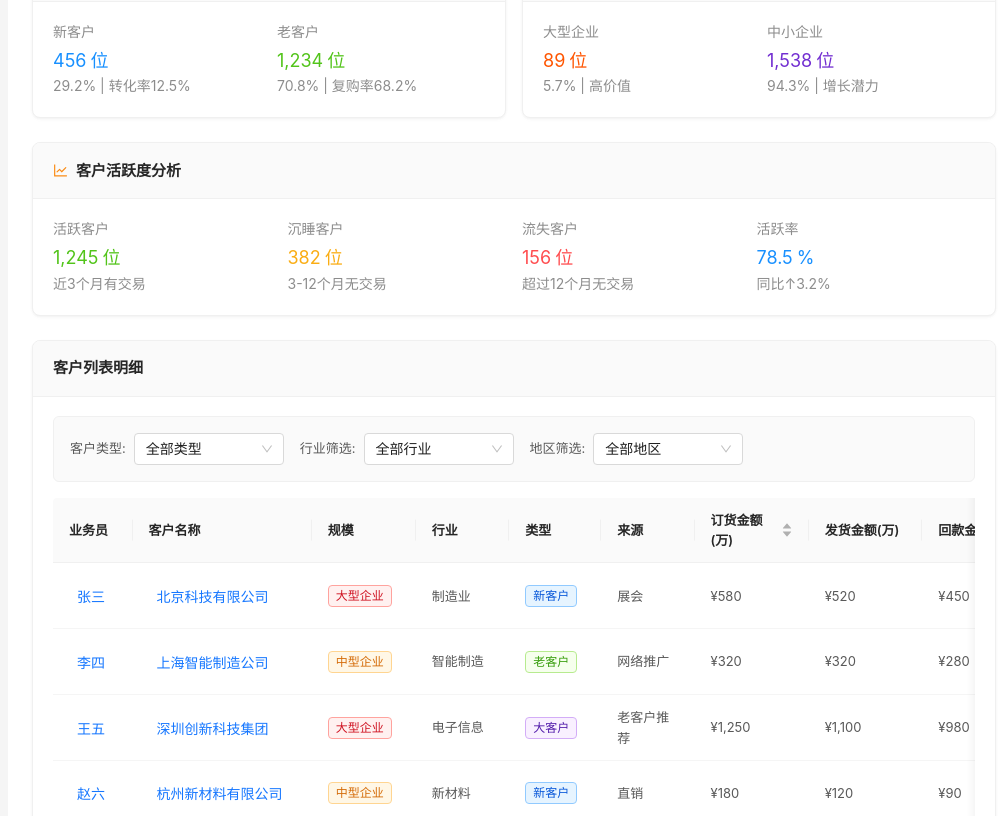
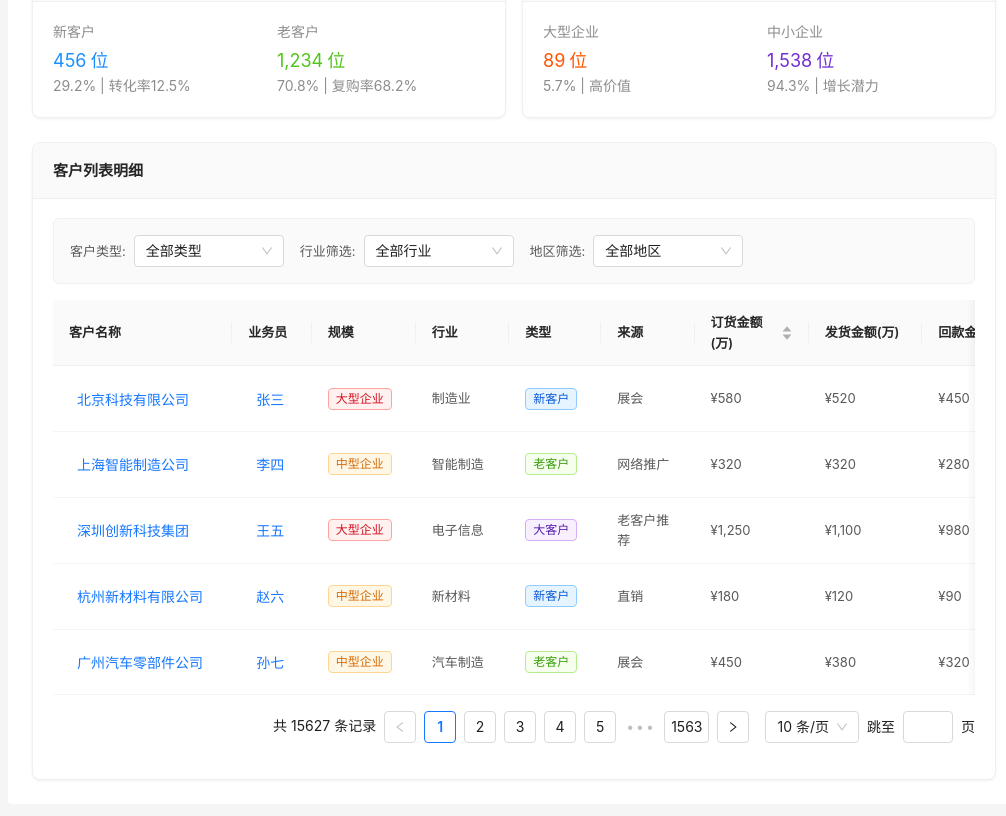
Before and after one commit to kehan857/Enterprise-Brain-Platform, a React (Vite) app: page /customer-overview in a window 1280 px wide. Shown: the part 844-1660 px from the top of the page, without its empty margins (236-1242 px from the left). Built offline with nearby package versions, Linux system fonts and the light colour scheme.

Commit message:
客户总体分析看板：删除客户活跃度分析板块，调整客户列表字段顺序（客户名称放在业务员前面）

```diff
--- a/src/pages/marketing/analytics/customer-overview.tsx
+++ b/src/pages/marketing/analytics/customer-overview.tsx
@@ -175,16 +175,6 @@ const CustomerOverview: React.FC = () => {
 
   const columns: ColumnsType<CustomerRecord> = [
     {
-      title: '业务员',
-      dataIndex: 'salesperson',
-      width: 80,
-      render: (name: string) => (
-        <Button type="link" size="small" onClick={() => console.log(`查看${name}的详情`)}>
-          {name}
-        </Button>
-      )
-    },
-    {
       title: '客户名称',
       dataIndex: 'customerName',
       width: 180,
@@ -194,6 +184,16 @@ const CustomerOverview: React.FC = () => {
           size="small"
           onClick={() => navigate(`/customer-360/${record.key}`)}
         >
+          {name}
+        </Button>
+      )
+    },
+    {
+      title: '业务员',
+      dataIndex: 'salesperson',
+      width: 80,
+      render: (name: string) => (
+        <Button type="link" size="small" onClick={() => console.log(`查看${name}的详情`)}>
           {name}
         </Button>
       )
@@ -487,57 +487,6 @@ const CustomerOverview: React.FC = () => {
         </Col>
       </Row>
 
-      {/* 客户活跃度分析 */}
-      <Card
-        title={
-          <div className="flex-start">
-            <LineChartOutlined style={{ color: '#fa8c16', marginRight: 8 }} />
-            客户活跃度分析
-          </div>
-        }
-        className="analysis-card card-mb-24"
-        size="small"
-      >
-        <Row gutter={16}>
-          <Col xs={12} sm={6}>
-            <Statistic
-              title="活跃客户"
-              value={1245}
-              suffix="位"
-              valueStyle={{ fontSize: '18px', color: '#52c41a' }}
-            />
-            <Text type="secondary">近3个月有交易</Text>
-          </Col>
-          <Col xs={12} sm={6}>
-            <Statistic
-              title="沉睡客户"
-              value={382}
-              suffix="位"
-              valueStyle={{ fontSize: '18px', color: '#faad14' }}
-            />
-            <Text type="secondary">3-12个月无交易</Text>
-          </Col>
-          <Col xs={12} sm={6}>
-            <Statistic
-              title="流失客户"
-              value={156}
-              suffix="位"
-              valueStyle={{ fontSize: '18px', color: '#ff4d4f' }}
-            />
-            <Text type="secondary">超过12个月无交易</Text>
-          </Col>
-          <Col xs={12} sm={6}>
-            <Statistic
-              title="活跃率"
-              value={78.5}
-              suffix="%"
-              valueStyle={{ fontSize: '18px', color: '#1890ff' }}
-            />
-            <Text type="secondary">同比↑3.2%</Text>
-          </Col>
-        </Row>
-      </Card>
-
       {/* 客户列表明细 */}
       <Card
         title="客户列表明细"
```
